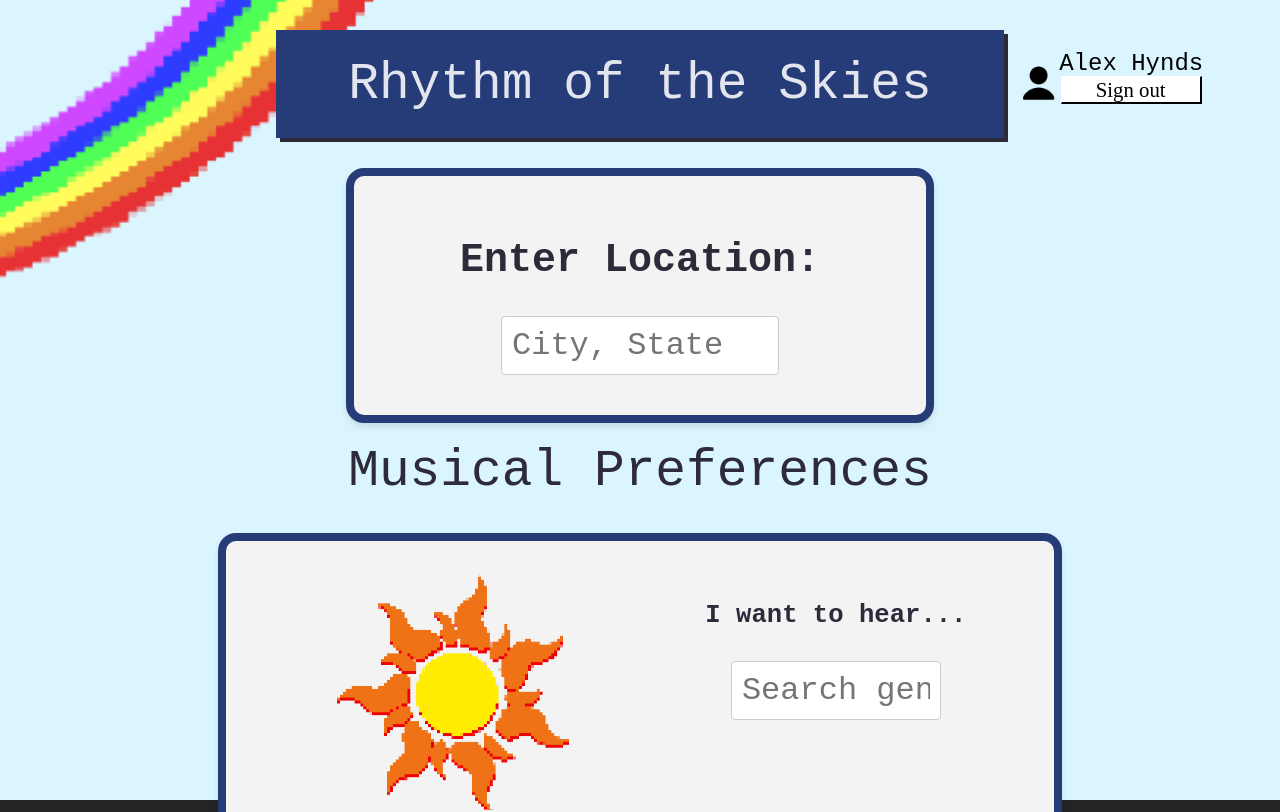
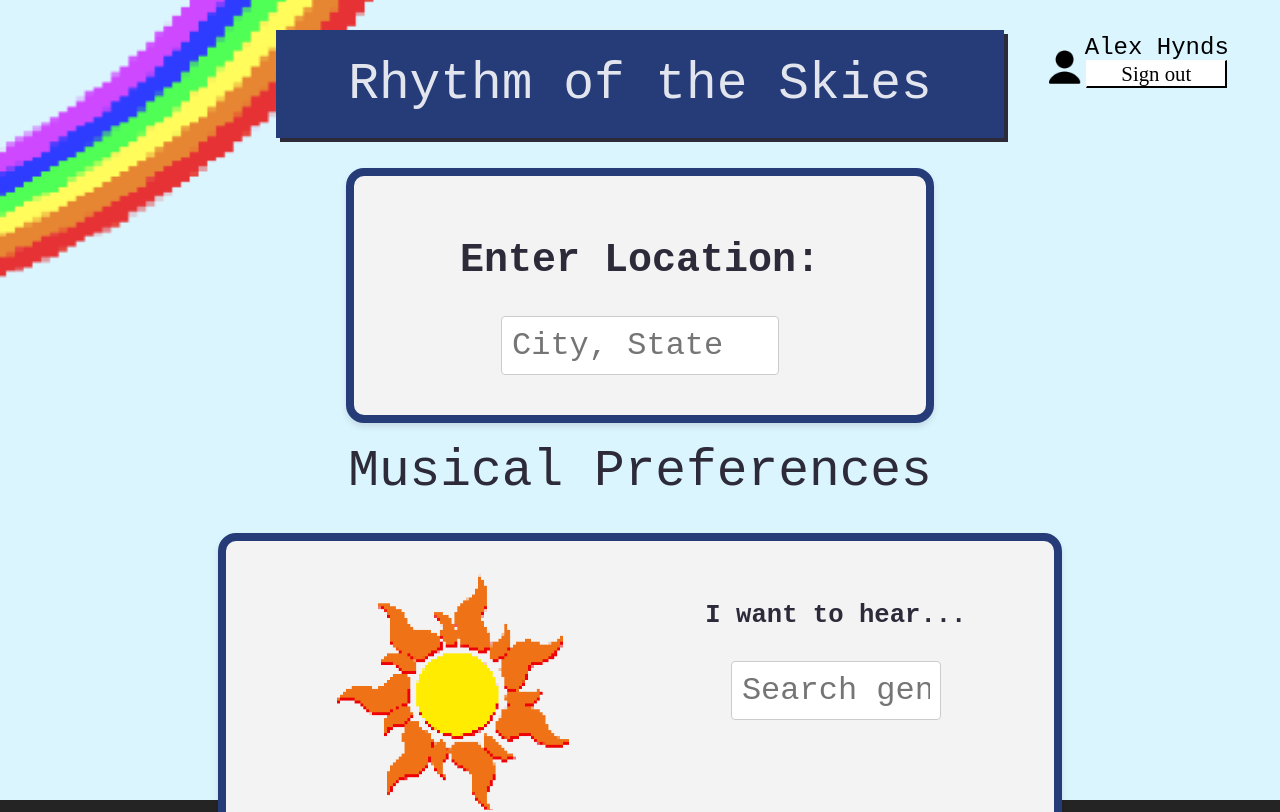
Before and after one commit to Adalex3/Rhythm-of-the-Skies, a React (Vite) app in the folder frontend/: page /preferences in a window 1280 px wide. Shown: the top 812 px of the page. Built offline with nearby package versions, Linux system fonts and the light colour scheme; a web font is replaced by a local one.

Commit message:
tweaked profile display

```diff
--- a/frontend/src/index.css
+++ b/frontend/src/index.css
@@ -338,8 +338,8 @@ figure img {
 
 .profile-display {
   position: fixed;
-  top: 5%;
-  right: 5%;
+  top: 3%;
+  right: 3%;
 
   display: flex;
   flex-direction: row;
```
